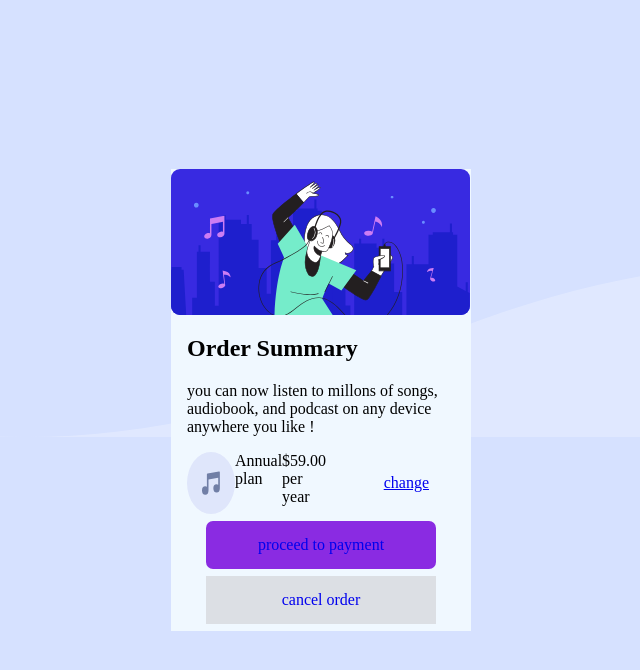
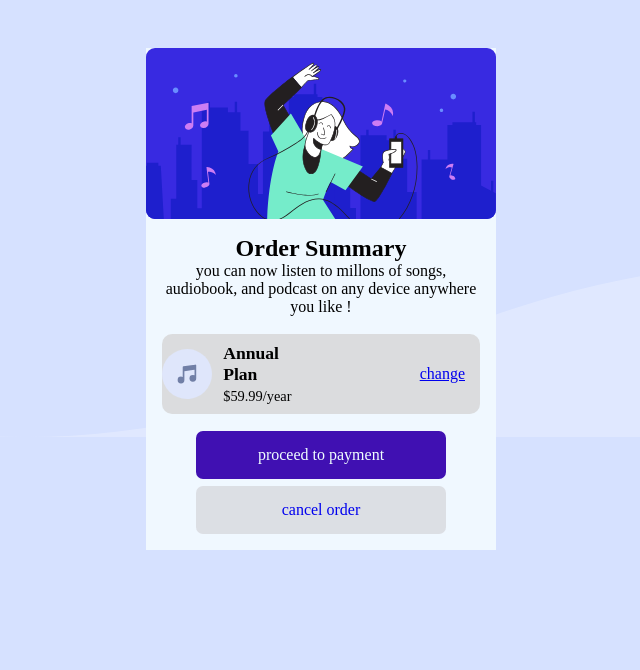
Before and after one commit to patricknoni22/order-, a plain HTML site: page index.html in a window 1280 px wide. Shown: the whole page, without its empty margins (319-959 px from the left). Drawn offline with Linux system fonts and the light colour scheme.

Commit message:
Add files via upload

```diff
--- a/index.html
+++ b/index.html
@@ -6,23 +6,33 @@
     <title>payment page</title>
 </head>
 <body>
-<div>
+  <div class="div">
 
- <img src="./hero.jpg.svg" alt="image of girl playing music ">
-
+      <img src="./hero.jpg.svg" alt="@frontend mentor">
+        <div class="main">
           <h2>Order  Summary</h2>
 
           <p>you can now listen to millons of songs,
           audiobook, and podcast on any device
           anywhere you like !</p>
- <section>
-  <img src="./iconmusic.jpg.svg" alt="icon of music " class="icon">
-  <span>Annual plan</span>
-  <span>$59.00 per year </span>
-  <a href="#" class="change">change</a>
- </section>
+
+            <div class="info_container">
+              <div class="text">
+                <img src="./iconmusic.jpg.svg" alt="">
+                <div class="writeup">
+                <h4>Annual Plan</h4>
+                <p>$59.99/year</p>
+              </div>
+            </div>
+
+            <!--   <div  class="button">Change</div>-->
+            <a href="#" class="link">change</a>
+            </div>
+
               <a href="htt://www.mastercard.com" class=" one"> proceed to payment </a>
                <a href="#" class="two">cancel order </a>
+
+        </div>
   </div>
 </body>
 </html>
--- a/style.css
+++ b/style.css
@@ -1,55 +1,129 @@
+*{
+    margin: 0;
+    padding: 0;
+    box-sizing: border-box;
+}
 
 body{
     background-image: url(background-desktop.jpg.svg);
     background-color: hsl(225, 100%, 94%) ;
+    font-weight:  500, 700, 900;
+}
+
+.div{
+    margin: 3rem auto;
+    padding: 0 auto;
+    width: 350px;
     place-content: center;
-    font-weight:  500, 700, 900;
+    background-color: aliceblue;
 
 }
 
-div{
-    margin: 0 auto;
-    padding: 0 auto;
-    width: 300px;
-    place-content: center;
-    background-color: aliceblue;
+.main{
+    margin: 1rem;
 }
-
 img{
     border-radius: 9px;
-    max-width: 299px;
+    max-width: 350px;
     margin: 0 auto;
-}
-.icon{
-    margin-left: 1rem;
-}
-
-h2, p{
-    margin-left: 1rem;
-}
-section{
-    display: flex;
-    word-spacing: 10px;
 
 }
 
+p , h2{
+text-align: center;
+/* margin: 1.5rem auto; */
+}
+
+.per{
+    margin: 1.5rem ;
+}
+
+.info_container{
+    margin:1.1rem auto ;
+    width: 100%;
+    height: 80px;
+    display: flex;
+    align-items: center;
+    justify-content: space-between;
+    background-color: rgba(214, 214, 214, 0.795);
+    border-radius: 10px;
+}
+
+.text{
+
+    /* width: 60%; */
+    height: 100%;
+    display: flex;
+    align-items: center;
+    gap: 0.7rem;
+    padding: 0px;
+}
+
+.text img{
+    width: 50px;
+    height: 50px;
+    object-fit: cover;
+}
+
+.text .writeup{
+
+    width: auto;
+    height: auto;
+    display: flex;
+    flex-direction: column;
+    justify-content: center;
+    gap: 0.2rem;
+    align-items: start;
+}
+
+.text .writeup h4{
+    font-size: 1.1rem;
+}
+
+.text .writeup p{
+    font-size: 0.9rem;
+}
+
+
+.button{
+color: hsl(258, 84%, 38%);
+    text-decoration: underline;
+}
+
+.link{
+
+    width:fit-content;
+    text-align: right;
+    text-decoration: underline;
+    margin-left: 5.5rem;
+
+}
 
 a {
 
-    display: block;
+    display:block;
     padding: 15px;
-    width: 200px;
+    width: 250px;
     margin: 7px auto;
     text-align: center;
+    text-decoration: none;
+    border-radius: 7px;
 }
+
 .one{
-    background-color: blueviolet;
-    border-radius: 7px;
-    text-decoration: none;
+    background-color: hsl(258, 84%, 38%);
+    color: azure;
+
 }
 .two{
-background-color:rgba(138, 121, 121, 0.2);
-text-decoration: none;
+    background-color:rgba(138, 121, 121, 0.2);
+
 }
-a:hover{ background-color: yellow;
- color: red;}
+a:hover{
+    background-color:whitesmoke;
+    color:blueviolet;
+
+}
+
+- Family: [Red Hat Display](https://fonts.google.com/specimen/Red+Hat+Display)
+- Weights: 500, 700, 900
```
Lines whose indentation alone changed are shown as unchanged.
